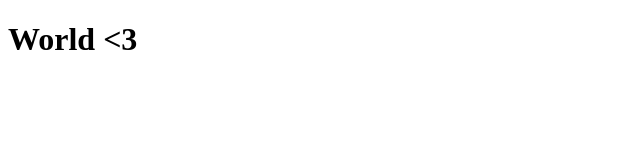
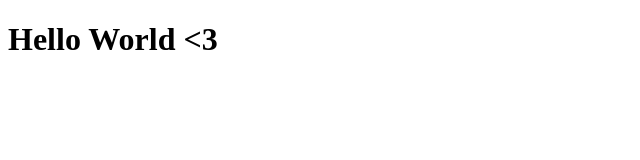
Before and after one commit to estopassoli/bilhetagem-eletronica, a website: page views/index.html in a window 1280 px wide. Shown: the whole page, without its empty margins (0-640 px from the left). Drawn offline with nearby package versions, Linux system fonts and the light colour scheme.

Commit message:
hello world

```diff
--- a/views/index.html
+++ b/views/index.html
@@ -14,7 +14,7 @@
 </head>
 
 <body>
-    <h1> World <3</h1>
+    <h1>Hello World <3</h1>
 
 
     <script src="js/index.js">
```
